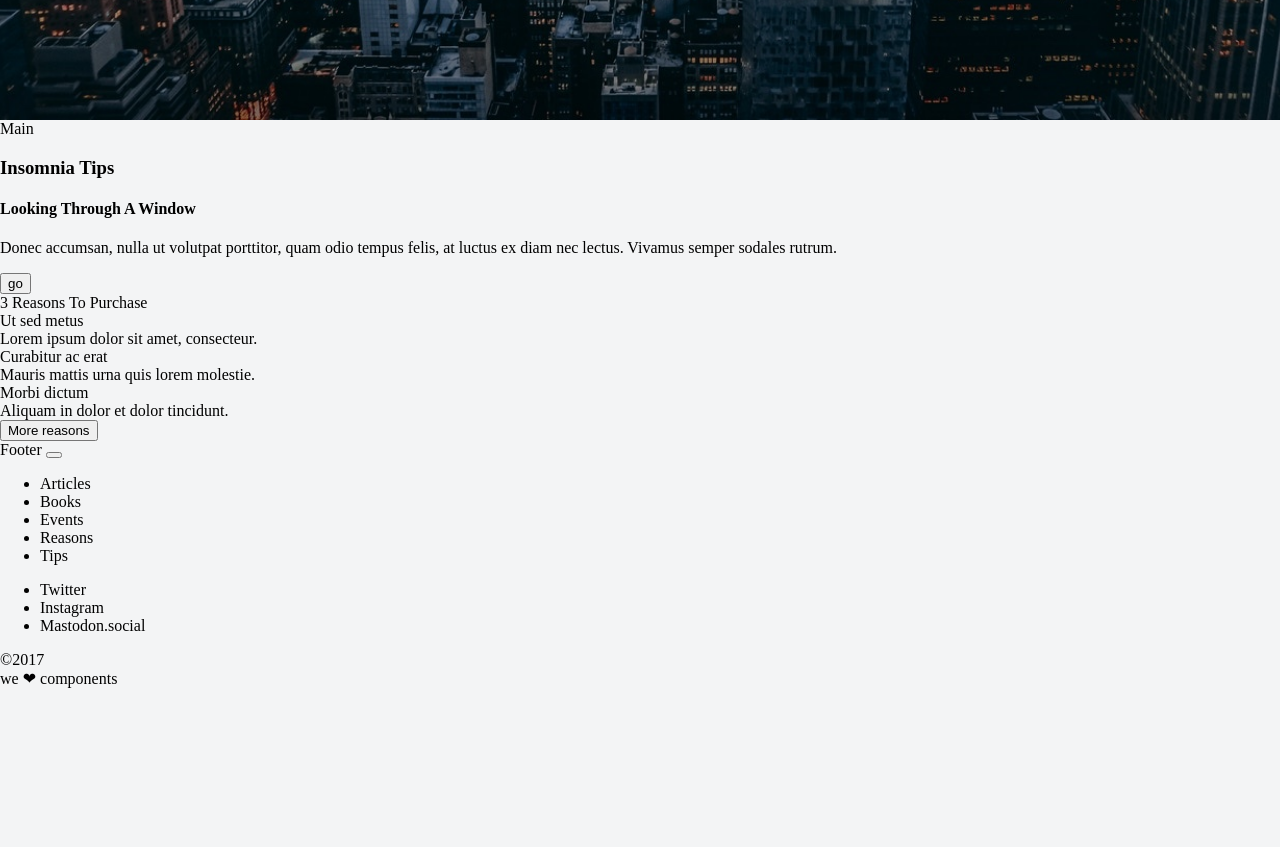
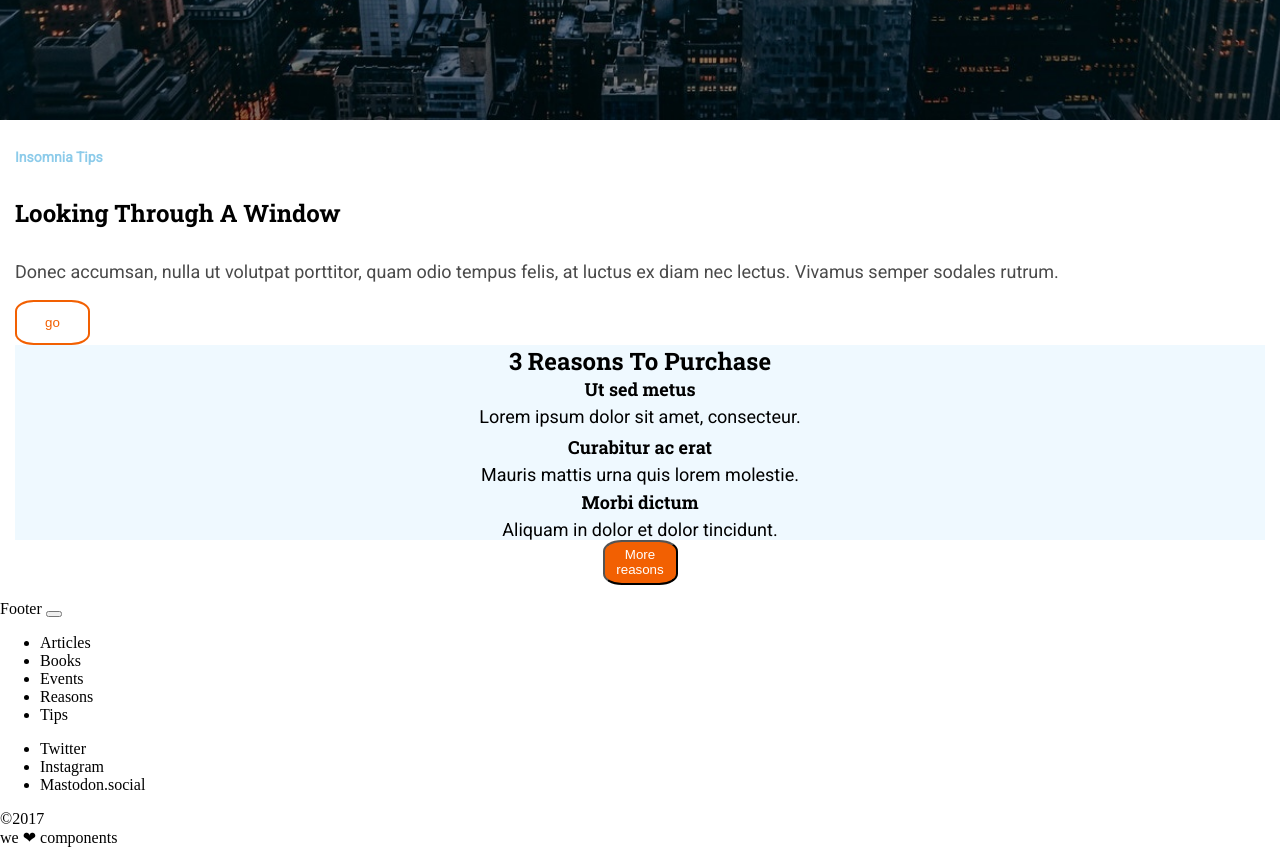
Before and after one commit to VictoriaDiro/f-m1-evaluacion-final-VictoriaDiro, a website: page public/index.html in a window 1280 px wide. Shown: the part 680-1527 px from the top of the page. Before the commit the page ends 1368 px from the top, so only its background shows below. Drawn offline with Linux system fonts and the light colour scheme.

Commit message:
add main styles

```diff
--- a/_src/assets/scss/layout/_main.scss
+++ b/_src/assets/scss/layout/_main.scss
@@ -0,0 +1,74 @@
+.main__container {
+    padding: $padding-mobile;
+}
+
+.main__block1-title {
+    color: $color-light-blue;
+    font-family: $font-family-secondary;
+    font-size: $font-size-xs;
+}
+
+.main__block1-subtitle {
+    font-family: $font-family-primary;
+    font-size: $font-size-xl;
+}
+
+.main__block1-text {
+    color: #4a4a4a;
+    font-family: $font-family-secondary;
+    font-size: $font-size-m;
+}
+
+.main__button-go {
+    width: 75px;
+    height: 45px;
+    border-radius: 25%;
+    border: 2px solid $color-orange;
+    background-color: white;
+    color: $color-orange;
+}
+
+.main__block2 {
+    margin: 0;
+    background-color: #eff9ff;
+}
+
+.main__block2-title1 {
+    font-family: $font-family-primary;
+    font-size: $font-size-xl;
+    text-align: center;
+}
+
+.block2__grip {
+    display: grid;
+    grid-template-columns: 1fr;
+    grid-template-rows: 1fr 1fr;
+    grid-template-areas: "subtitle" "text";
+    grid-gap: 5px;
+}
+
+.subtitle {
+    font-family: $font-family-primary;
+    font-size: $font-size-m;
+    grid-column: span 1;
+    text-align: center;
+}
+
+.text {
+    font-family: $font-family-secondary;
+    font-size: $font-size-m;
+    grid-column: span 1;
+    text-align: center;
+}
+
+.button__reasons-container {
+    display: flex;
+    justify-content: center;
+}
+.main__button-reasons {
+    width: 75px;
+    height: 45px;
+    border-radius: 25%;
+    background-color: $color-orange;
+    color: $color-white;
+}
--- a/_src/assets/scss/main.scss
+++ b/_src/assets/scss/main.scss
@@ -1,4 +1,5 @@
 @import 'core/settings';
+@import 'core/variables';
 
 body {
 	background: url('../images/logo-adalab-80px.png') center center no-repeat $color-white;
--- a/public/index.html
+++ b/public/index.html
@@ -31,7 +31,7 @@
                 </div>
         </div>
         </header>
-        <main class="page__main">Main
+        <main class="page__main">
             <div class="main__container">
                 <div class="main__block1">
                      <h3 class="main__block1-title">Insomnia Tips</h3>
@@ -44,14 +44,18 @@
                 </div>
                 <div class="main__block2">
                     <div class="main__block2-title1">3 Reasons To Purchase</div>
-                    <div class="main__block2-subtitle1">Ut sed metus</div>
-                    <div class="main__block2-text1">Lorem ipsum dolor sit amet, consecteur.</div>
-                    <div class="main__block2-subtitle2">Curabitur ac erat</div>
-                    <div class="main__block2-text2">Mauris mattis urna quis lorem molestie.</div>
-                    <div class="main__block2-subtitle3">Morbi dictum</div>
-                    <div class="main__block2-text3">Aliquam in dolor et dolor tincidunt.</div>
+                    <div class="block2__grip">
+                        <div class="main__block2-subtitle1 subtitle">Ut sed metus</div>
+                        <div class="main__block2-text1 text">Lorem ipsum dolor sit amet, consecteur.</div>
+                        <div class="main__block2-subtitle2 subtitle">Curabitur ac erat</div>
+                        <div class="main__block2-text2 text">Mauris mattis urna quis lorem molestie.</div>
+                        <div class="main__block2-subtitle3 subtitle">Morbi dictum</div>
+                        <div class="main__block2-text3 text">Aliquam in dolor et dolor tincidunt.</div>
+                    </div>
                 </div>
-                <button class="main__button-reasons">More reasons</button>
+                <div class="button__reasons-container">
+                    <button class="main__button-reasons">More reasons</button>
+                </div>
             </div>
         </main>
         <footer class="page__footer">Footer
```
Also changed, not shown: _src/templates/partials/_main.html (+12 -9 lines), public/assets/css/main.css, 1 other file.
